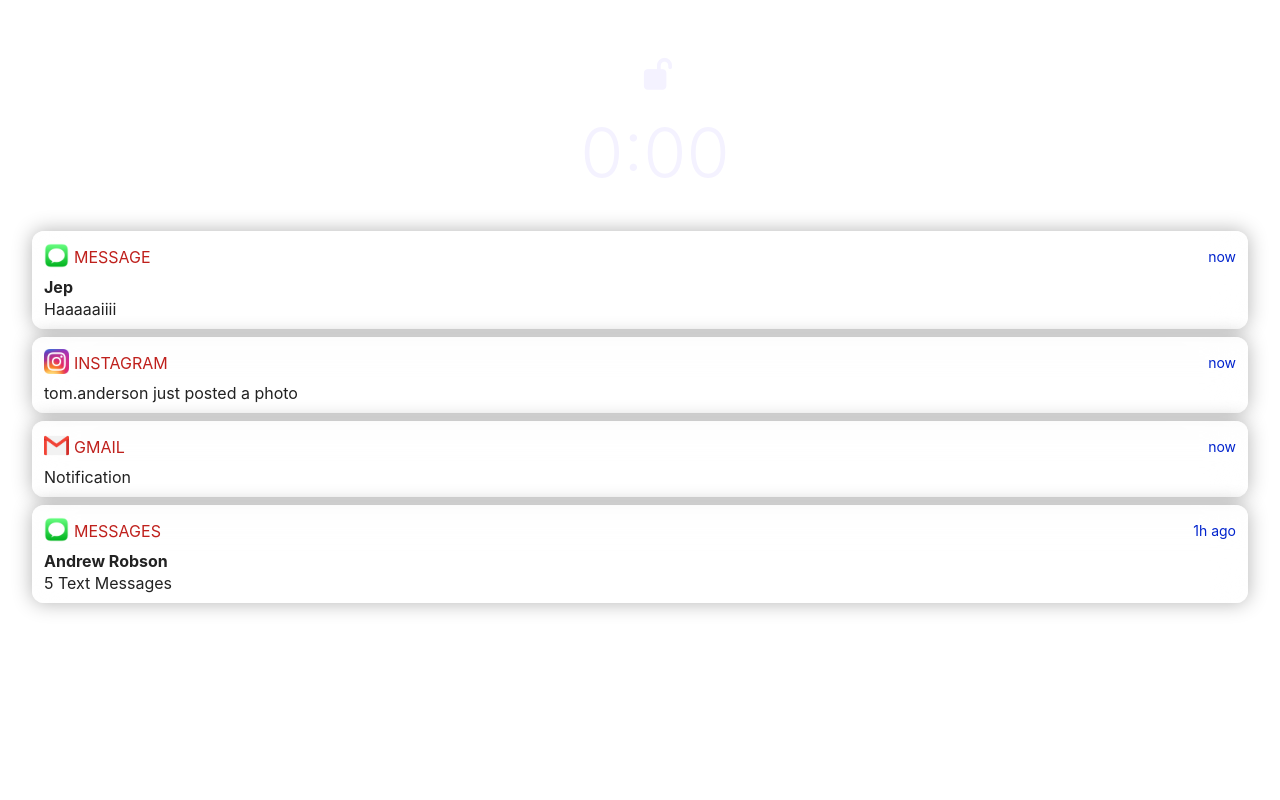
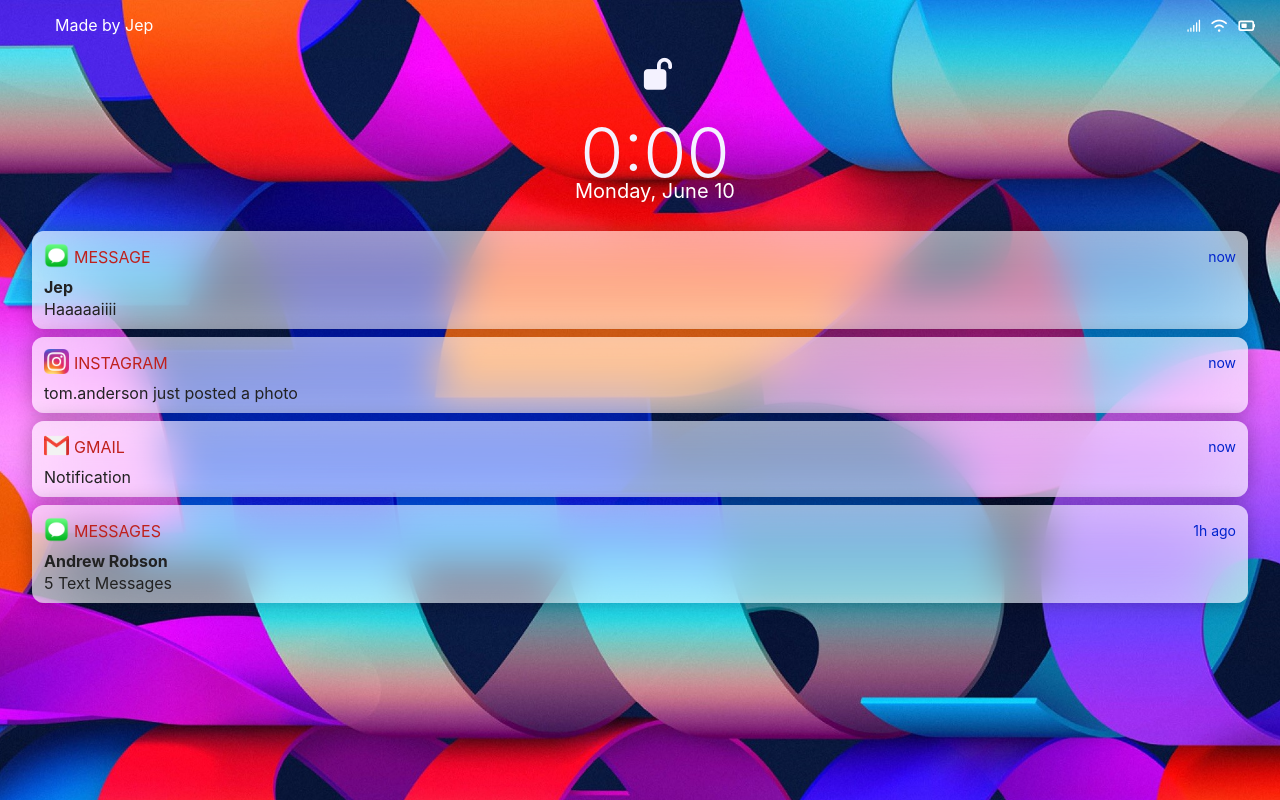
Before and after one commit to Jep2710/hbd-yeobo.github.io, a plain HTML site: page index.html in a window 1280 px wide. Drawn offline with nearby package versions, Linux system fonts and the light colour scheme; a web font is replaced by a local one.

Commit message:
Update style.css

```diff
--- a/css/style.css
+++ b/css/style.css
@@ -9,7 +9,7 @@ body {
     font-family: 'SF Pro Display', sans-serif;
     font-size: 16px;
     color: #222;
-    background-image: url(./img/iphone-14-2560x1440-abstract-ios-16-hd-24001.jpg);
+    background-image: url(../img/iphone-14-2560x1440-abstract-ios-16-hd-24001.jpg);
     background-repeat: no-repeat;
     background-position: top;
     background-size: 200vh;
```
